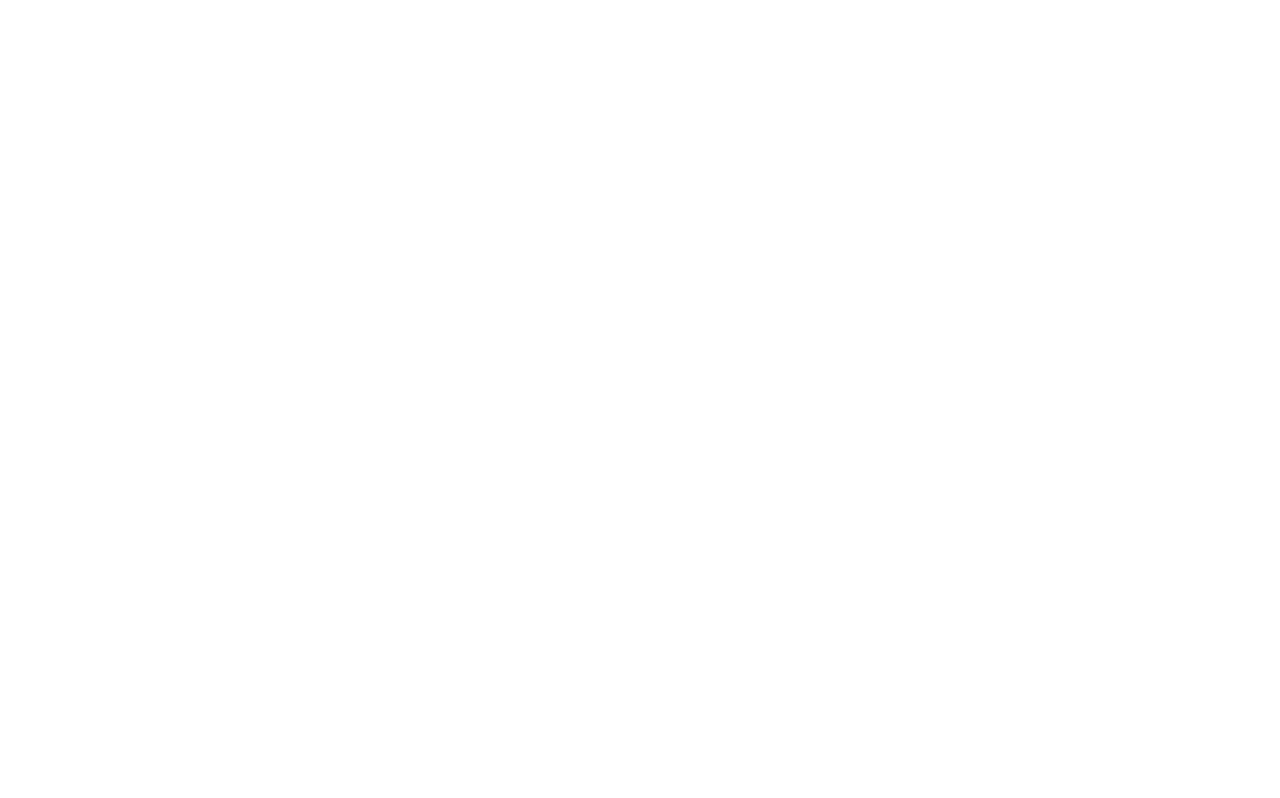
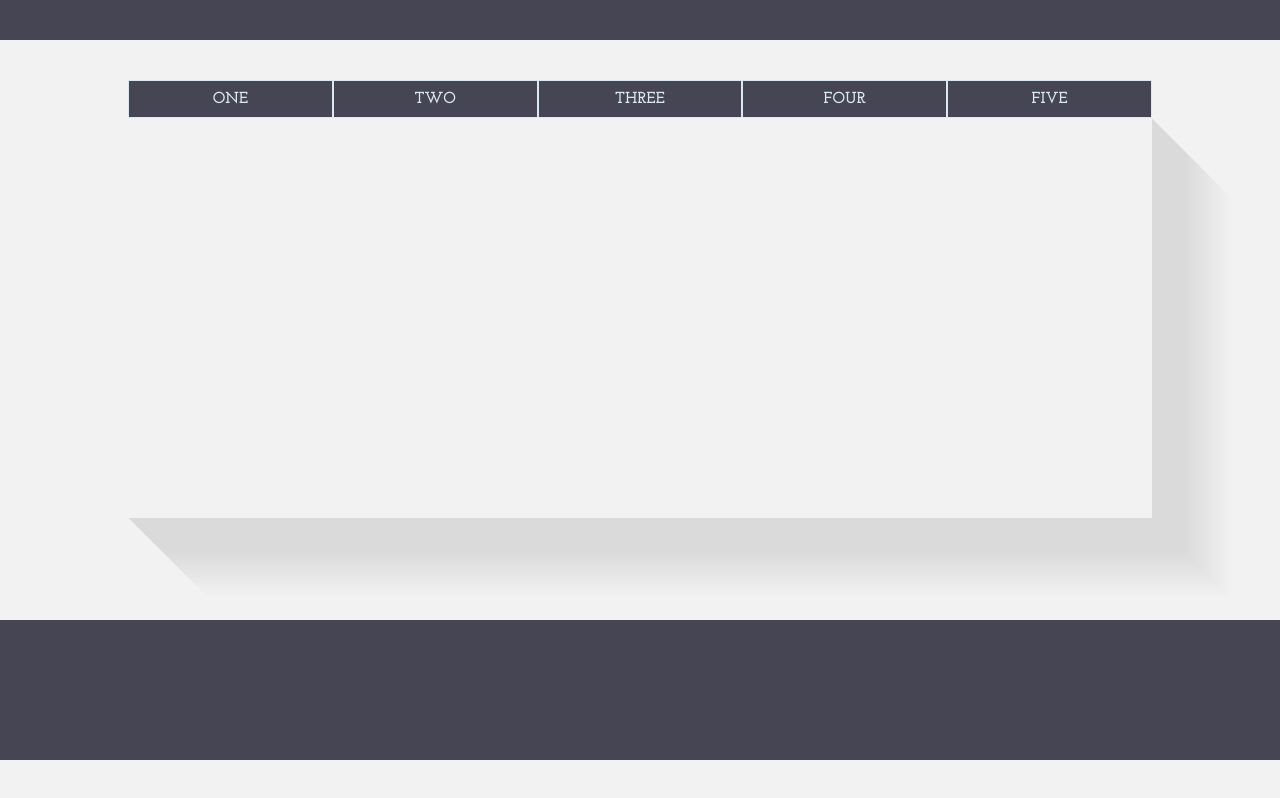
Before and after one commit to maeschli/WebGLproject, a plain HTML site: page src/index.html in a window 1280 px wide. Drawn offline with Linux system fonts and the light colour scheme.

Commit message:
Web-page design (first upload)
- Menu design
- Document structure
- Adding new font
- Adding .gitignore for WebStorm files

```diff
--- /dev/null
+++ b/src/css/style.css
@@ -0,0 +1,153 @@
+@font-face {
+    font-family: JosefinSlab;
+    src: url(../fonts/JosefinSlab-Bold.ttf);
+}
+
+body{
+    margin: 0;
+    background-color: #f2f2f2;
+}
+
+header{
+    height: 40px;
+    background: #464553;
+}
+
+#logo{
+    margin: 0 6px;
+}
+
+#wrapper{
+    margin: 40px auto;
+    min-height: 500px;
+    width: 80%;
+}
+
+nav ul{
+    list-style: none;
+    display: table;
+    width: 100%;
+    margin: 0;
+    padding: 0;
+}
+
+nav ul li{
+    display: table-cell;
+    float: none;
+    width: 20%;
+    border: 1px solid #D8E9F0;
+}
+
+nav ul li a{
+    display: block;
+    background-color: #464553;
+    color: #D8E9F0;
+    padding: 10px;
+    font-size: 100%;
+    font-family: JosefinSlab;
+    text-align: center;
+    text-decoration: none;
+    text-transform: uppercase;
+}
+
+nav ul li a:hover{
+    background-color: #4A9FD5;
+    color: #D8E9F0;
+    text-shadow: #15679c 1px 1px,
+    #15679c 2px 2px,
+    #15679c 3px 3px,
+    #15679c 4px 4px,
+    #15679c 5px 5px,
+    #15679c 6px 6px;
+}
+
+#content{
+    margin: 0 auto;
+    min-height: 400px;
+    background: #f2f2f2;
+    box-shadow: rgb(218, 218, 218) 1px 1px,
+    rgb(218, 218, 218) 2px 2px,
+    rgb(218, 218, 218) 3px 3px,
+    rgb(218, 218, 218) 4px 4px,
+    rgb(218, 218, 218) 5px 5px,
+    rgb(218, 218, 218) 6px 6px,
+    rgb(218, 218, 218) 7px 7px,
+    rgb(218, 218, 218) 8px 8px,
+    rgb(218, 218, 218) 9px 9px,
+    rgb(218, 218, 218) 10px 10px,
+    rgb(218, 218, 218) 11px 11px,
+    rgb(218, 218, 218) 12px 12px,
+    rgb(218, 218, 218) 13px 13px,
+    rgb(218, 218, 218) 14px 14px,
+    rgb(218, 218, 218) 15px 15px,
+    rgb(218, 218, 218) 16px 16px,
+    rgb(218, 218, 218) 17px 17px,
+    rgb(218, 218, 218) 18px 18px,
+    rgb(218, 218, 218) 19px 19px,
+    rgb(218, 218, 218) 20px 20px,
+    rgb(218, 218, 218) 21px 21px,
+    rgb(218, 218, 218) 22px 22px,
+    rgb(218, 218, 218) 23px 23px,
+    rgb(218, 218, 218) 24px 24px,
+    rgb(218, 218, 218) 25px 25px,
+    rgb(218, 218, 218) 26px 26px,
+    rgb(218, 218, 218) 27px 27px,
+    rgb(218, 218, 218) 28px 28px,
+    rgb(218, 218, 218) 29px 29px,
+    rgb(218, 218, 218) 30px 30px,
+    rgb(218, 218, 218) 31px 31px,
+    rgb(218, 218, 218) 32px 32px,
+    rgb(218, 218, 218) 33px 33px,
+    rgb(219, 219, 219) 34px 34px,
+    rgb(219, 219, 219) 35px 35px,
+    rgb(220, 220, 220) 36px 36px,
+    rgb(220, 220, 220) 37px 37px,
+    rgb(221, 221, 221) 38px 38px,
+    rgb(221, 221, 221) 39px 39px,
+    rgb(222, 222, 222) 40px 40px,
+    rgb(222, 222, 222) 41px 41px,
+    rgb(223, 223, 223) 42px 42px,
+    rgb(223, 223, 223) 43px 43px,
+    rgb(224, 224, 224) 44px 44px,
+    rgb(224, 224, 224) 45px 45px,
+    rgb(225, 225, 225) 46px 46px,
+    rgb(225, 225, 225) 47px 47px,
+    rgb(226, 226, 226) 48px 48px,
+    rgb(226, 226, 226) 49px 49px,
+    rgb(227, 227, 227) 50px 50px,
+    rgb(227, 227, 227) 51px 51px,
+    rgb(228, 228, 228) 52px 52px,
+    rgb(228, 228, 228) 53px 53px,
+    rgb(229, 229, 229) 54px 54px,
+    rgb(229, 229, 229) 55px 55px,
+    rgb(230, 230, 230) 56px 56px,
+    rgb(230, 230, 230) 57px 57px,
+    rgb(231, 231, 231) 58px 58px,
+    rgb(231, 231, 231) 59px 59px,
+    rgb(232, 232, 232) 60px 60px,
+    rgb(232, 232, 232) 61px 61px,
+    rgb(233, 233, 233) 62px 62px,
+    rgb(233, 233, 233) 63px 63px,
+    rgb(234, 234, 234) 64px 64px,
+    rgb(234, 234, 234) 65px 65px,
+    rgb(235, 235, 235) 66px 66px,
+    rgb(235, 235, 235) 67px 67px,
+    rgb(236, 236, 236) 68px 68px,
+    rgb(236, 236, 236) 69px 69px,
+    rgb(237, 237, 237) 70px 70px,
+    rgb(237, 237, 237) 71px 71px,
+    rgb(238, 238, 238) 72px 72px,
+    rgb(238, 238, 238) 73px 73px,
+    rgb(239, 239, 239) 74px 74px,
+    rgb(239, 239, 239) 75px 75px,
+    rgb(240, 240, 240) 76px 76px,
+    rgb(240, 240, 240) 77px 77px,
+    rgb(241, 241, 241) 78px 78px,
+    rgb(241, 241, 241) 79px 79px,
+    rgb(242, 242, 242) 80px 80px;
+}
+
+footer{
+    height: 140px;
+    background-color: #464553;
+}
--- a/src/index.html
+++ b/src/index.html
@@ -3,8 +3,31 @@
 <head lang="en">
     <meta charset="UTF-8">
     <title></title>
+    <link rel="stylesheet" type="text/css" href="css/style.css">
 </head>
 <body>
+    <header>
+        <!--img src="img/logo.png" id="logo"-->
+    </header>
+
+    <div id="wrapper">
+        <nav>
+            <ul>
+                <li><a>one</a></li>
+                <li><a>two</a></li>
+                <li><a>three</a></li>
+                <li><a>four</a></li>
+                <li><a>five</a></li>
+            </ul>
+        </nav>
+        <div id="content">
+
+        </div>
+    </div>
+
+    <footer>
+
+    </footer>
 
 </body>
 </html>
```
Also changed, not shown: src/fonts/JosefinSlab-Bold.ttf (added), src/fonts/JosefinSlab-Regular.ttf (added), src/img/logo.png (added), 2 other files.
